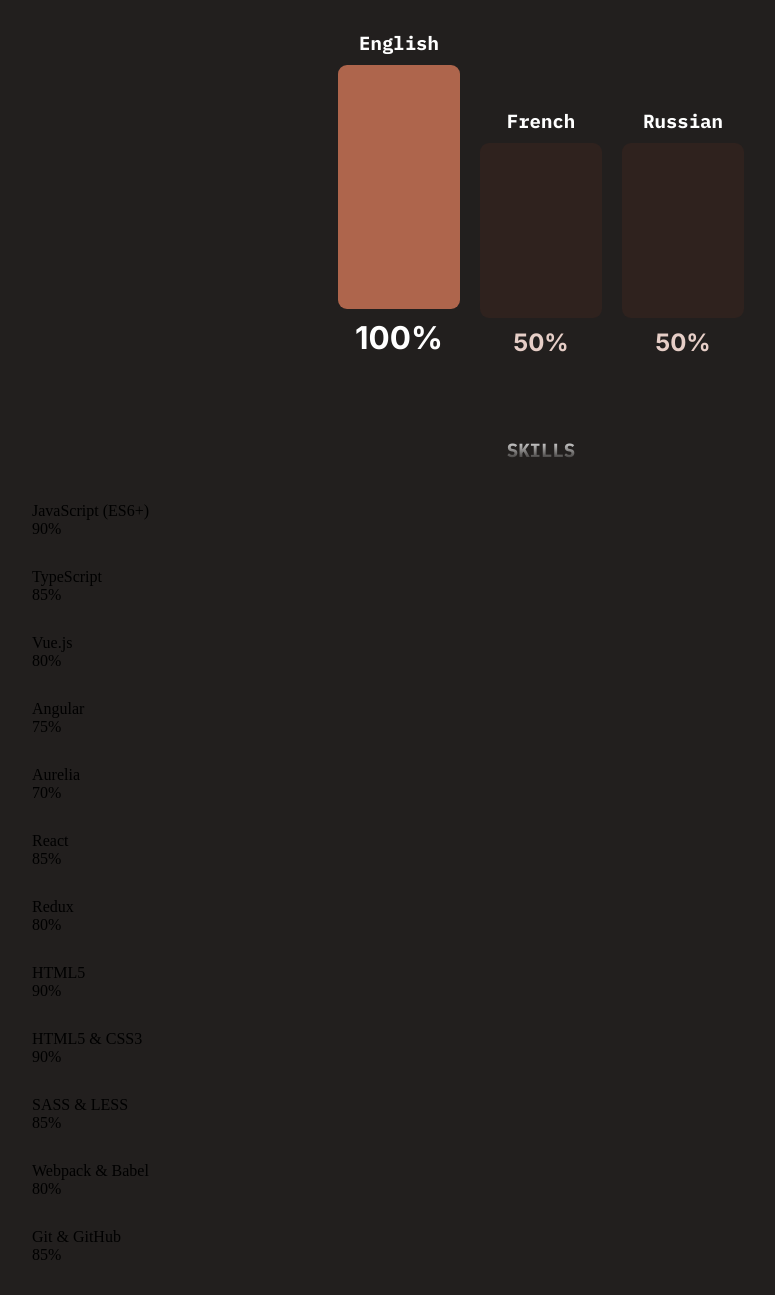
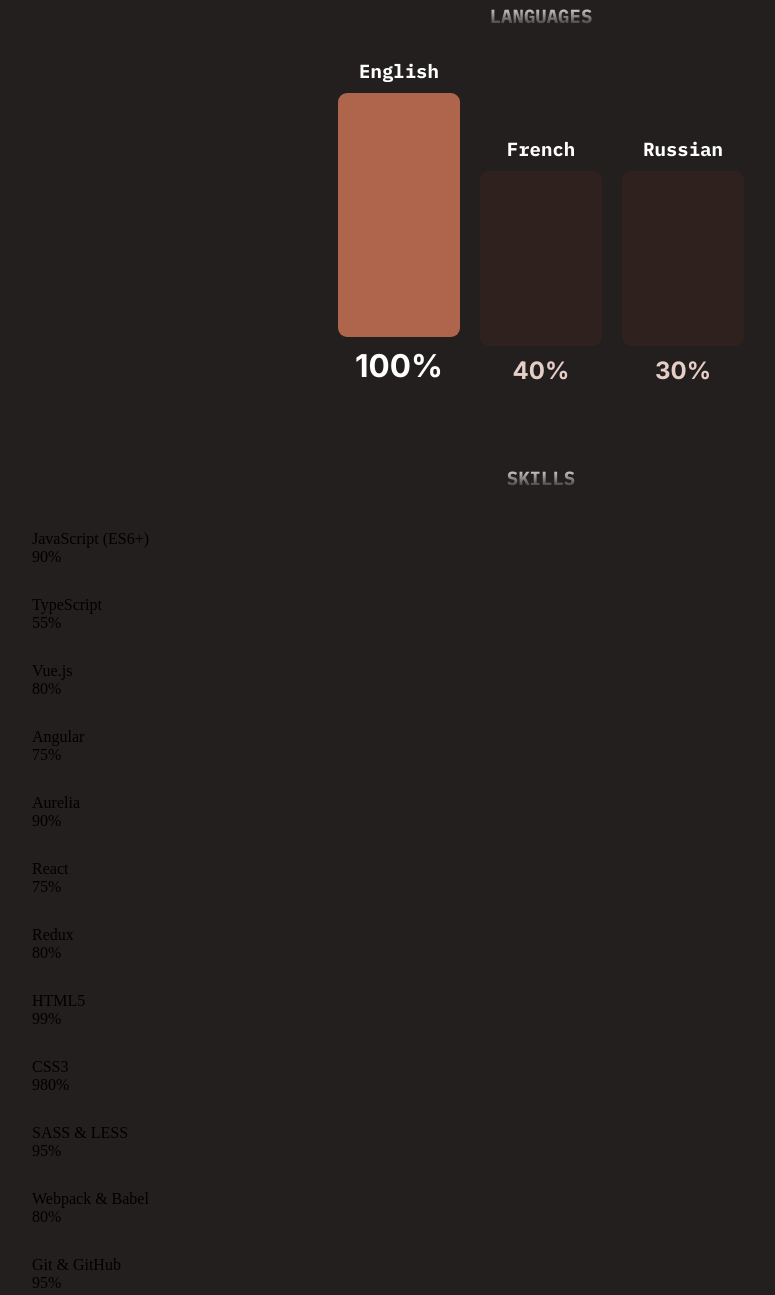
Before and after one commit to vladyn/my-cv, a website with bundled scripts: page index.html in a window 1280 px wide. Shown: the part 1794-3089 px from the top of the page, without its empty margins (99-874 px from the left). Built offline with nearby package versions, Linux system fonts and the light colour scheme; a web font is replaced by a local one.

Commit message:
work experience updated fully CSS adjustments

```diff
--- a/index.html
+++ b/index.html
@@ -116,8 +116,8 @@
             <ul>
                 <li>HTML5, CSS3, JavaScript (ES6+), TypeScript</li>
                 <li>React, Redux, Vue.js, Angular, Aurelia</li>
-                <li>Node.js, Express.js, GraphQL, RESTful APIs</li>
-                <li>Responsive Web Design & Cross-Browser Compatibility</li>
+                <li>Node.js, GraphQL, RESTful APIs</li>
+                <li>Responsive Web Design & Cross-Browser (and device) Compatibility</li>
                 <li>UI/UX Design Principles & Prototyping</li>
                 <li>Version Control with Git & GitHub</li>
             </ul>
@@ -140,14 +140,14 @@
             <div class="bar-container">
               <div class="bar secondary"></div>
             </div>
-            <div class="language-percent muted">50%</div>
+            <div class="language-percent muted">40%</div>
           </div>
           <div class="language-bar">
             <div class="language-name">Russian</div>
             <div class="bar-container">
               <div class="bar secondary"></div>
             </div>
-            <div class="language-percent muted">50%</div>
+            <div class="language-percent muted">30%</div>
           </div>
         </div>
       </div>
--- a/mock-data/data.js
+++ b/mock-data/data.js
@@ -35,6 +35,7 @@ export const experienceData = [
         title: "Web Development and UI Design Consultant",
         company: "PADDYPOWER (Power Ledger Limited Ltd.)",
         business: "Sports, Betting and Gaming company",
+        location: "Sofia, Bulgaria",
         period: "May 2013 - May 2014",
         tech: "AngularJS, HTML5, CSS3, SASS, Foundation, ReactJS, Redux",
     },
@@ -42,6 +43,7 @@ export const experienceData = [
         title: "Web Developer and UI Designer",
         company: "LearnDirect Ltd (TechHuddle Ltd)",
         business: "e-learning company",
+        location: "Sofia, Bulgaria",
         period: "May 2013 - May 2014",
         tech: "HTML5, CSS3, SASS, LESS, Foundation, Photoshop, Illustrator, Magento, WordPress, jQuery. Building the front-end of the company applications",
     },
@@ -50,6 +52,7 @@ export const experienceData = [
         company: "self employed",
         business: "Freelance web development and design services",
         period: "Jan 2011 - Nov 2013",
+        location: "Sofia, Bulgaria",
         tech: "Managing Web Projects. Negotiation, presentation, and consultant services for web-related projects and technologies. Web projects audit. Designing and building client corporate websites",
     },
     {
@@ -65,7 +68,7 @@ export const experienceData = [
         title: "Lead UI and UX Designer",
         company: "Skillado",
         business: "SaaS company",
-        location: "Ramat Gan, Israel",
+        location: "Sofia, Bulgaria",
         period: "Mar 2010 - Mar 2011",
         tech: "Adobe Photoshop and Illustrator, HTML5, CSS3, Flash",
     },
@@ -98,6 +101,7 @@ export const experienceData = [
         company: "FAVO AG",
         url: "https://favo-bg.com/bg",
         business: "Furniture manufacturer",
+        location: "Svishtov, Bulgaria",
         period: "Aug 2000 - Jun 2001",
         tech: "Adobe Photoshop, Macromedia Flash, Freehand, Html4, CSS2, JavaScript, Dreamweaver",
     },
@@ -105,6 +109,7 @@ export const experienceData = [
         title: "Web Designer and Web Developer",
         company: "AlekoTV",
         business: "Cable TV operator",
+        location: "Svishtov, Bulgaria",
         period: "Aug 1999 - Jun 2000",
         tech: "Adobe Photoshop, Macromedia Flash, Freehand, Html4, CSS2, JavaScript, Dreamweaver",
     },
@@ -112,17 +117,29 @@ export const experienceData = [
 
 export const educationData = [
     {
-        title: "Bachelor of Computer Science",
-        company: "@ Sofia University",
-        location: "Sofia, Bulgaria",
+        title: "Masters of Marketing and Advertising",
+        company: "Academy of Economics D.A. Tsenov",
+        location: "Svishtov, Bulgaria",
         tech: "Computer Science, Software Engineering, Web Development, Database Design",
     },
     {
-        title: "High School Diploma",
-        company: "@ Technical High School",
+        title: "Web Development and Internet Technologies",
+        company: "Various online courses, workshops, and self-study",
+        location: "Sofia, Bulgaria & Svishtov, Bulgaria",
+        tech: "Internet technologies from 1999; Web publishing tools from 2000; Accessible websites from 2006;",
+    },
+    {
+        title: " Graphic design, typography and color theory",
+        company: "Various books",
         location: "Sofia, Bulgaria",
-        tech: "Mathematics, Physics, Computer Programming",
+        tech: "'Grids' & 'Type' For the internet and other digital media - Veruschka Götz; 'Colour' - Edith Anderson Feisner; 'Creative Photoshop' - Derek Lea; Flash Web Design - Hillman Curtis;",
     },
+    {
+        title: "Certificates",
+        company: "Various online courses and certifications",
+        location: "Online and in-person",
+        tech: "Illustrator CS4 2006 One-on-One: Fundamentals; Illustrator CS4 2006 One-on-One: Advanced; Photoshop CS5 2007 One-on-One: Fundamentals; Photoshop CS5 2006 One-on-One: Advanced; Internet technologies",
+    }
 ];
 
 export const skillItemsList = [
@@ -132,7 +149,7 @@ export const skillItemsList = [
     },
     {
         title: "TypeScript",
-        level: "85%",
+        level: "55%",
     },
     {
         title: "Vue.js",
@@ -144,11 +161,11 @@ export const skillItemsList = [
     },
     {
         title: "Aurelia",
-        level: "70%",
+        level: "90%",
     },
     {
         title: "React",
-        level: "85%",
+        level: "75%",
     },
     {
         title: "Redux",
@@ -156,15 +173,15 @@ export const skillItemsList = [
     },
     {
         title: "HTML5",
-        level: "90%",
+        level: "99%",
     },
     {
-        title: "HTML5 & CSS3",
-        level: "90%",
+        title: "CSS3",
+        level: "980%",
     },
     {
         title: "SASS & LESS",
-        level: "85%",
+        level: "95%",
     },
     {
         title: "Webpack & Babel",
@@ -172,7 +189,7 @@ export const skillItemsList = [
     },
     {
         title: "Git & GitHub",
-        level: "85%",
+        level: "95%",
     },
     {
         title: "RESTful APIs",
```
